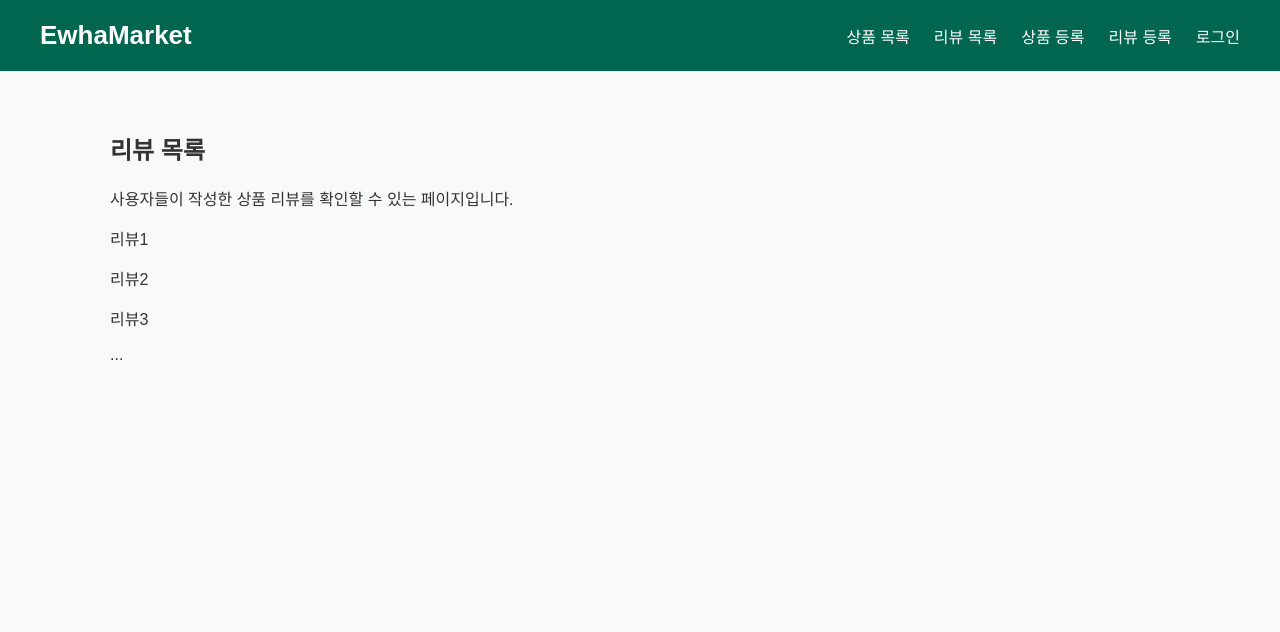
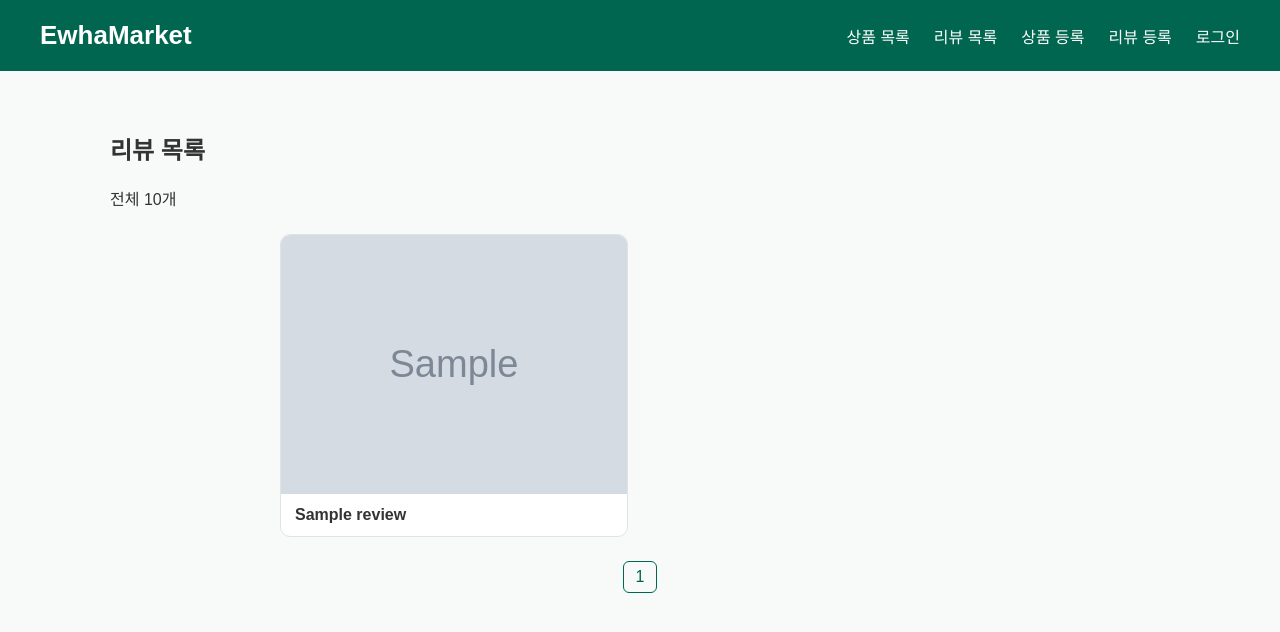
Before and after one commit to kingdain39/2026_osp_project_Osori, a Flask app: template templates/review.html in a window 1280 px wide. Shown: the top 632 px of the page. Run offline with Flask 3, Linux system fonts and the light colour scheme; the template is opened without the code that fills it: most values are stand-ins (such as "Sample title", 1, 10 or a date in 2020); grey boxes marked "Sample" are stand-in pictures; parts of the project's set-up code (start-up, migrations or seed data) failed here and were passed over.

Commit message:
add: FE2 reviewCard

```diff
--- a/static/style.css
+++ b/static/style.css
@@ -98,6 +98,61 @@ body {
   color: white;
 }
 
+/* 리뷰 목록 2x2 카드 */
+.review-grid {
+  display: grid;
+  grid-template-columns: repeat(2, 1fr);
+  gap: 24px;
+  max-width: 720px;
+  margin: 24px auto;
+}
+.review-card {
+  display: block;
+  background: white;
+  border: 1px solid #dde5e2;
+  border-radius: 10px;
+  overflow: hidden;
+  color: #333;
+  text-decoration: none;
+}
+.review-card:hover {
+  box-shadow: 0 4px 12px rgba(0, 0, 0, 0.08);
+}
+.review-card img {
+  width: 100%;
+  aspect-ratio: 4 / 3;
+  object-fit: cover;
+  display: block;
+}
+.review-title {
+  margin: 0;
+  padding: 12px 14px;
+  font-weight: bold;
+}
+.empty {
+  text-align: center;
+  color: #888;
+  padding: 60px 0;
+}
+.pagination {
+  display: flex;
+  justify-content: center;
+  gap: 8px;
+  margin-top: 24px;
+}
+.pagination a,
+.pagination .current {
+  padding: 6px 12px;
+  border: 1px solid #00664f;
+  border-radius: 6px;
+  color: #00664f;
+  text-decoration: none;
+}
+.pagination .current {
+  background: #00664f;
+  color: white;
+}
+
 /* 모바일 화면 */
 @media (max-width: 700px) {
   .navbar {
--- a/templates/review.html
+++ b/templates/review.html
@@ -1,15 +1,36 @@
+{% extends "base.html" %} {% block title %}리뷰 목록{% endblock %} {% block
+content %}
+<h2>리뷰 목록</h2>
+<p class="review-total">전체 {{ total }}개</p>
 
-{% extends "base.html" %}
+{% if reviews %}
+<div class="review-grid">
+  {% for review_id, review in reviews %}
+  <a
+    class="review-card"
+    href="{{ url_for('review_detail', review_id=review_id) }}"
+  >
+    <img
+      src="{{ url_for('static', filename='images/' ~ review.img_path) }}"
+      alt="{{ review.title }}"
+    />
+    <p class="review-title">{{ review.title }}</p>
+  </a>
+  {% endfor %}
+</div>
+{% else %}
+<p class="empty">아직 등록된 리뷰가 없습니다.</p>
+{% endif %}
 
-{% block title %}리뷰 목록{% endblock %}
-
-{% block content %}
-<h2>리뷰 목록</h2>
-
-<p>사용자들이 작성한 상품 리뷰를 확인할 수 있는 페이지입니다.</p>
-
-<p>리뷰1</p>
-<p>리뷰2</p>
-<p>리뷰3</p>
-<p>...</p>
+<nav class="pagination">
+  {% if page > 1 %}<a href="{{ url_for('review_list', page=page-1) }}">이전</a
+  >{% endif %} {% for p in range(1, (page_count or 1) + 1) %} {% if p == page
+  %}<span class="current">{{ p }}</span> {% else %}<a
+    href="{{ url_for('review_list', page=p) }}"
+    >{{ p }}</a
+  >{% endif %} {% endfor %} {% if page < page_count %}<a
+    href="{{ url_for('review_list', page=page+1) }}"
+    >다음</a
+  >{% endif %}
+</nav>
 {% endblock %}
```
